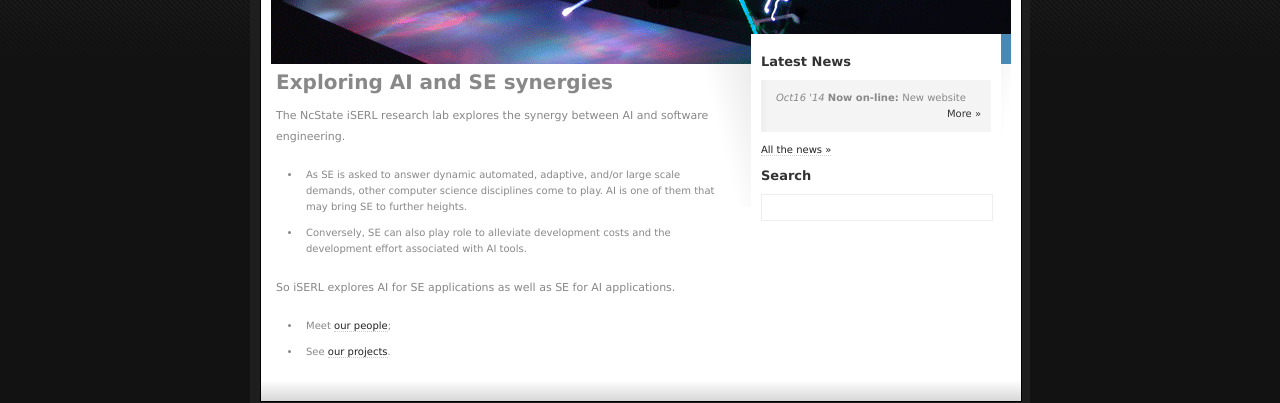
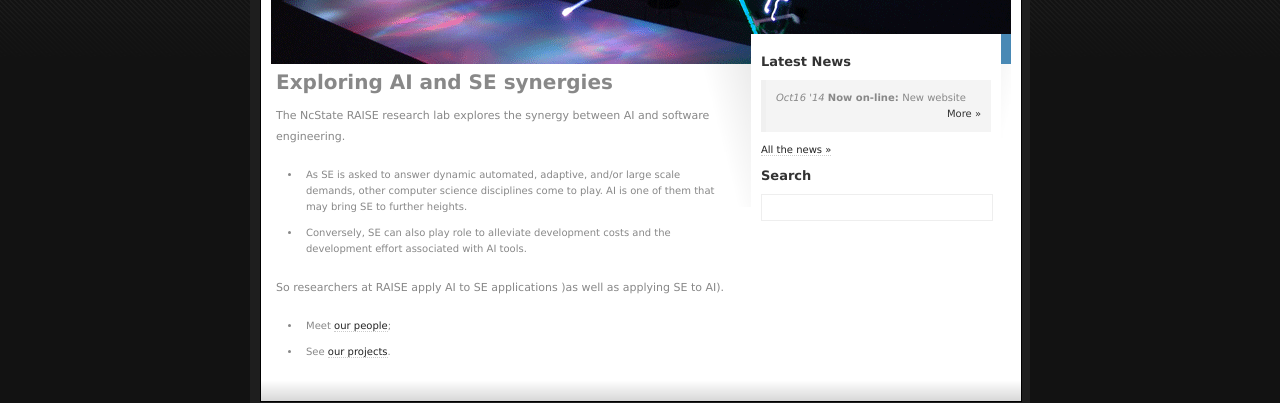
Before and after one commit to ai-se/ai-se.github.io, a Jekyll site: the page built from index.md, in a window 1280 px wide. Shown: the part 191-594 px from the top of the page. Built offline with Jekyll 4.4.1, drawn with Linux system fonts in a browser that asks for light colours; Markdown is read by kramdown in place of the engine named in the settings.

Commit message:
Update index.md

```diff
--- a/index.md
+++ b/index.md
@@ -3,7 +3,7 @@ title: Exploring AI and SE synergies
 layout: page
 ---
 
-The NcState iSERL research lab explores the synergy between AI and
+The NcState RAISE research lab explores the synergy between AI and
 software engineering.
 
 + As SE is asked to answer
@@ -15,8 +15,8 @@ software engineering.
   alleviate development costs and the development
   effort associated with AI tools.
 
-So iSERL explores AI for SE applications as well as
-SE for AI applications.
+So researchers at RAISE apply AI to SE applications )as well as
+applying SE to AI).
 
 
 + Meet [our people](people);
```
